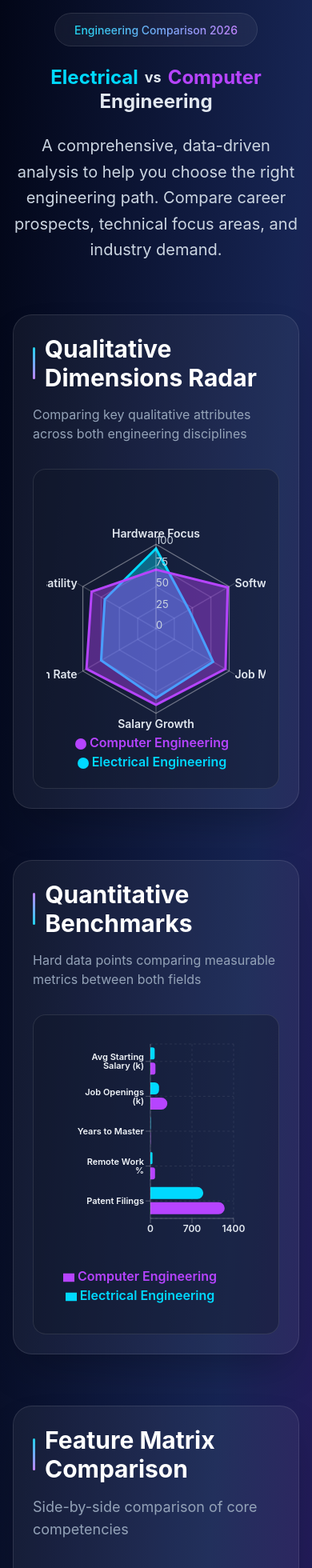
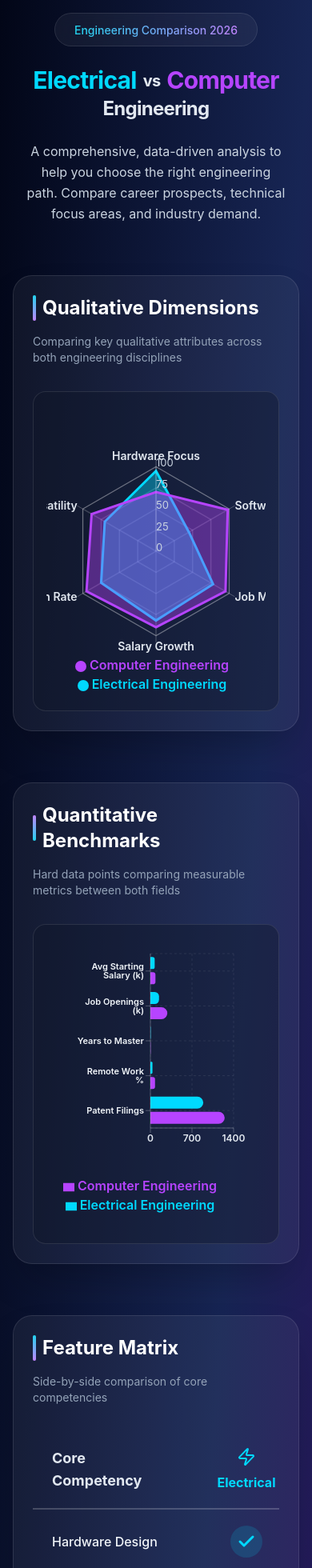
Before and after one commit to MateenCoder/engineering-comparison-dashboard, a React (Create React App) app: page / in a window 390 px wide. Shown: the top 1960 px of the page at 80% size. Built offline with nearby package versions, Linux system fonts and the light colour scheme.

Commit message:
Refines mobile typography hierarchy

```diff
--- a/src/App.js
+++ b/src/App.js
@@ -95,15 +95,15 @@ export default function EngineeringComparisonDashboard() {
                         Engineering Comparison 2026
                     </span>
                 </div>
-                <h1 className="text-2xl min-[400px]:text-3xl md:text-8xl lg:text-9xl font-bold mb-6 leading-tight flex flex-col items-center">
+                <h1 className="text-3xl md:text-8xl lg:text-9xl font-bold mb-6 leading-tight flex flex-col items-center tracking-tight">
                     <div className="flex items-center justify-center gap-2 md:gap-6">
                         <span style={{ color: colors.electrical }}>Electrical</span>
-                        <span className="text-slate-200 text-lg md:text-5xl">vs</span>
+                        <span className="text-slate-200 text-xl md:text-5xl">vs</span>
                         <span style={{ color: colors.computer }}>Computer</span>
                     </div>
-                    <span className="text-slate-200">Engineering</span>
+                    <span className="text-slate-200 text-2xl md:text-8xl">Engineering</span>
                 </h1>
-                <p className="text-xl text-slate-300 max-w-3xl mx-auto leading-relaxed">
+                <p className="text-base md:text-xl text-slate-300 max-w-3xl mx-auto leading-relaxed px-4">
                     A comprehensive, data-driven analysis to help you choose the right engineering path.
                     Compare career prospects, technical focus areas, and industry demand.
                 </p>
@@ -112,11 +112,11 @@ export default function EngineeringComparisonDashboard() {
             {/* RADAR CHART SECTION */}
             <section className="mb-16 gpu-layer">
                 <div className="bg-white/5 backdrop-blur-xl rounded-3xl p-6 md:p-12 border border-white/10 shadow-2xl">
-                    <div className="flex items-center gap-3 mb-4">
-                        <div className="w-1 h-10 bg-gradient-to-b from-cyan-400 to-purple-400 rounded-full"></div>
-                        <h2 className="text-3xl md:text-4xl font-bold">Qualitative Dimensions Radar</h2>
+                    <div className="flex items-center gap-2 mb-4">
+                        <div className="w-1 h-8 bg-gradient-to-b from-cyan-400 to-purple-400 rounded-full"></div>
+                        <h2 className="text-2xl md:text-4xl font-bold">Qualitative Dimensions</h2>
                     </div>
-                    <p className="text-slate-400 mb-8 text-base md:text-lg">Comparing key qualitative attributes across both engineering disciplines</p>
+                    <p className="text-slate-400 mb-8 text-sm md:text-lg">Comparing key qualitative attributes across both engineering disciplines</p>
 
                     {/* THE ACTUAL RADAR CHART */}
                     <div className="w-full bg-slate-900/40 rounded-2xl p-4 md:p-8 border border-white/10" style={{ height: '400px', minHeight: '400px' }}>
@@ -185,11 +185,11 @@ export default function EngineeringComparisonDashboard() {
             {/* BAR CHART SECTION */}
             <section className="mb-16 gpu-layer">
                 <div className="bg-white/5 backdrop-blur-xl rounded-3xl p-6 md:p-12 border border-white/10 shadow-2xl">
-                    <div className="flex items-center gap-3 mb-4">
-                        <div className="w-1 h-10 bg-gradient-to-b from-purple-400 to-cyan-400 rounded-full"></div>
-                        <h2 className="text-3xl md:text-4xl font-bold">Quantitative Benchmarks</h2>
+                    <div className="flex items-center gap-2 mb-4">
+                        <div className="w-1 h-8 bg-gradient-to-b from-purple-400 to-cyan-400 rounded-full"></div>
+                        <h2 className="text-2xl md:text-4xl font-bold">Quantitative Benchmarks</h2>
                     </div>
-                    <p className="text-slate-400 mb-8 text-base md:text-lg">Hard data points comparing measurable metrics between both fields</p>
+                    <p className="text-slate-400 mb-8 text-sm md:text-lg">Hard data points comparing measurable metrics between both fields</p>
 
                     {/* THE ACTUAL BAR CHART */}
                     <div className="w-full bg-slate-900/40 rounded-2xl p-4 md:p-8 border border-white/10" style={{ height: '400px', minHeight: '400px' }}>
@@ -259,11 +259,11 @@ export default function EngineeringComparisonDashboard() {
             {/* Feature Grid Comparison */}
             <section className="mb-16 gpu-layer">
                 <div className="bg-white/5 backdrop-blur-xl rounded-3xl p-6 md:p-12 border border-white/10 shadow-2xl">
-                    <div className="flex items-center gap-3 mb-4">
-                        <div className="w-1 h-10 bg-gradient-to-b from-cyan-400 to-purple-400 rounded-full"></div>
-                        <h2 className="text-3xl md:text-4xl font-bold">Feature Matrix Comparison</h2>
+                    <div className="flex items-center gap-2 mb-4">
+                        <div className="w-1 h-8 bg-gradient-to-b from-cyan-400 to-purple-400 rounded-full"></div>
+                        <h2 className="text-2xl md:text-4xl font-bold">Feature Matrix</h2>
                     </div>
-                    <p className="text-slate-400 mb-8 text-lg">Side-by-side comparison of core competencies</p>
+                    <p className="text-slate-400 mb-8 text-sm md:text-lg">Side-by-side comparison of core competencies</p>
 
                     <div className="overflow-x-auto">
                         <table className="w-full">
@@ -324,11 +324,11 @@ export default function EngineeringComparisonDashboard() {
             {/* Use-Case Analysis */}
             <section className="mb-12 gpu-layer">
                 <div className="bg-white/5 backdrop-blur-xl rounded-3xl p-6 md:p-12 border border-white/10 shadow-2xl">
-                    <div className="flex items-center gap-3 mb-4">
-                        <div className="w-1 h-10 bg-gradient-to-b from-purple-400 to-cyan-400 rounded-full"></div>
-                        <h2 className="text-3xl md:text-4xl font-bold">Persona-Based Recommendations</h2>
+                    <div className="flex items-center gap-2 mb-4">
+                        <div className="w-1 h-8 bg-gradient-to-b from-purple-400 to-cyan-400 rounded-full"></div>
+                        <h2 className="text-2xl md:text-4xl font-bold">Recommendations</h2>
                     </div>
-                    <p className="text-slate-400 mb-8 text-lg">Which engineering path wins for different user profiles?</p>
+                    <p className="text-slate-400 mb-8 text-sm md:text-lg">Which engineering path wins for different user profiles?</p>
 
                     <div className="grid grid-cols-1 md:grid-cols-2 lg:grid-cols-3 gap-6">
                         {useCases.map((useCase, index) => {
```
